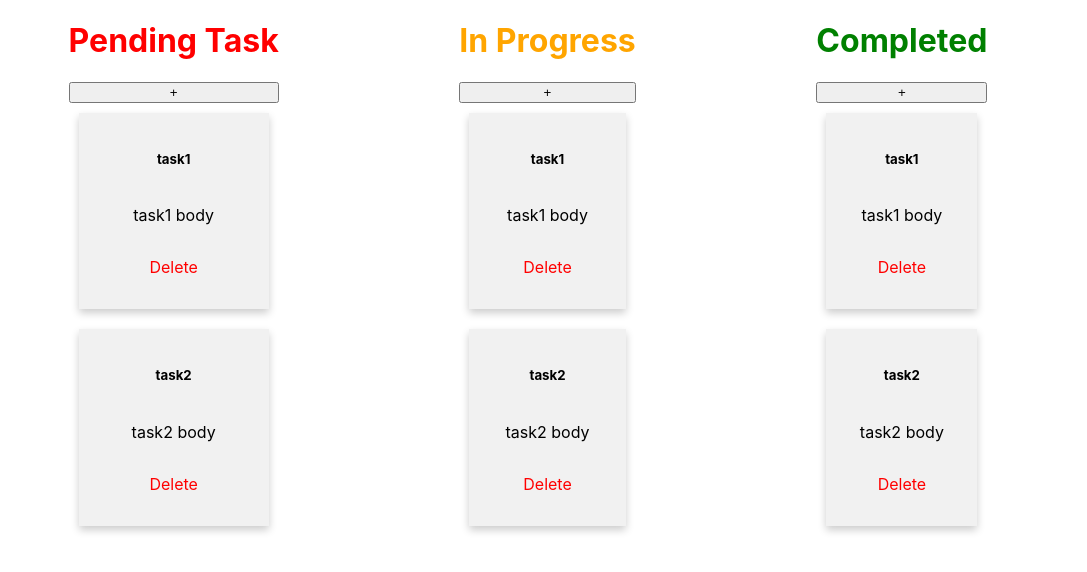
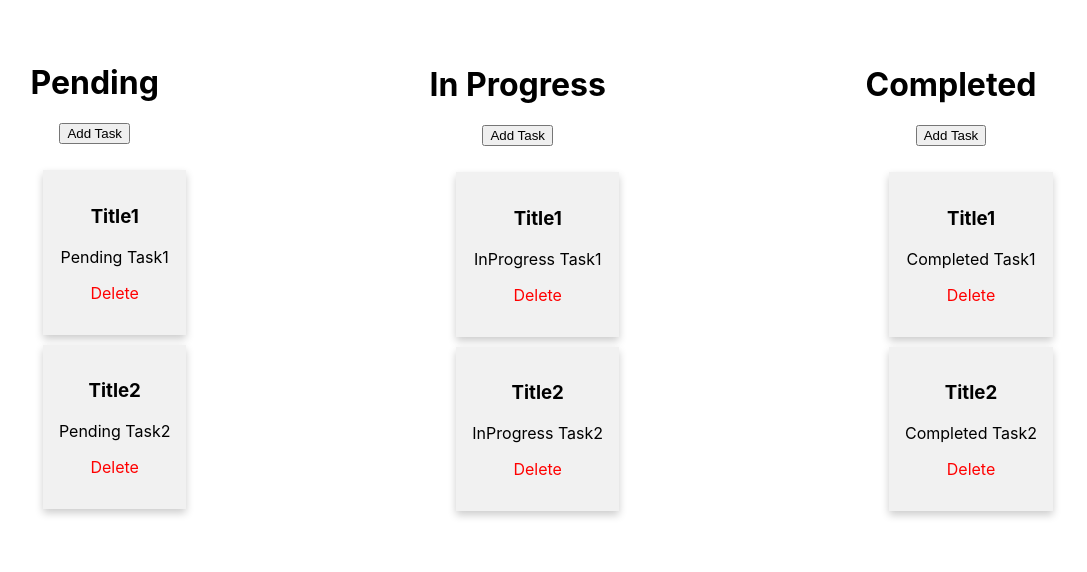
Before and after one commit to JaiKarvir/do-not-pay-test-repo, a React (Create React App) app: page / in a window 1280 px wide. Shown: the top 572 px of the page, without its empty margins (112-1199 px from the left). Built offline with nearby package versions, Linux system fonts and the light colour scheme.

Commit message:
add 3 tasks

```diff
--- a/src/App.css
+++ b/src/App.css
@@ -6,23 +6,10 @@
   height: 100%;
 }
 
-.pending-task{
+
+.task{
   display: flex;
   flex-direction: column;
   flex-wrap: wrap;
   flex: 1 0 auto;
 }
-
-.in-progress{
-  display: flex;
-  flex-direction: column;
-  flex-wrap: wrap;
-  flex: 1 0 auto;
-}
-
-.completed{
-  display: flex;
-  flex-direction: column;
-  flex-wrap: wrap;
-  flex: 1 0 auto;
-}
--- a/src/App.js
+++ b/src/App.js
@@ -1,15 +1,35 @@
 import './App.css';
 import React from "react";
+import List from './components/List'
 import PendingTask from "./components/PendingTask";
 import InProgress from "./components/InProgress";
 import Completed from "./components/Completed";
 
-function App() {
+class App extends React.Component {
   //kanban board
+ /* constructor(props){
+    super(props);
+    this.state = {
+      pendingtasks:[
+        {title: 'title', body: 'pending task1'},
+        {title: 'title', body: 'pending body'}
+      ],
+      inprogresstasks:[
+        {title: 'title', body: 'inprogress task1'},
+        {title: 'title', body: 'inprogress body'}
+      ],
+      completedtasks:[
+        {title: 'title', body: 'completed task1'},
+        {title: 'title', body: 'completed body'}
+      ]
+    }
+  }
+  render(){
   return (
     <div className="component-app">
       <div>
-        <PendingTask className="pending-task"/>
+        <PendingTask className="pending-task"
+                     pendingtasks={this.state.pendingtasks}/>
       </div>
       <div>
         <InProgress className="in-progress"/>
@@ -19,6 +39,114 @@ function App() {
       </div>
     </div>
   );
+  }*/
+  constructor(props){
+    super(props);
+    this.handleAddTask = this.handleAddTask.bind(this);
+    this.handleDeleteTask = this.handleDeleteTask.bind(this);
+    this.state ={
+      dragInfo: null,
+      lists: [
+      {
+         TaskName: 'Pending',
+         id: 0,
+         tasks:[
+           {title:'Title1', body: 'Pending Task1', id:0},
+           {title:'Title2', body: 'Pending Task2',id:1},
+         ]
+      },
+      {
+        TaskName: 'In Progress',
+        id: 1,
+        tasks:[
+          {title:'Title1', body: 'InProgress Task1', id:0},
+          {title:'Title2', body: 'InProgress Task2', id:1},
+        ]
+     },
+     {
+      TaskName: 'Completed',
+      id: 2,
+      tasks:[
+        {title:'Title1', body: 'Completed Task1', id:0},
+        {title:'Title2', body: 'Completed Task2', id:1},
+      ]
+    }
+    ]
+  }
+  }
+
+  onDragStart = (e, fromList) => {
+    const dragInfo = {
+      taskId: e.currentTarget.id,
+      fromList: fromList
+    }
+    this.setState({dragInfo: dragInfo});
+  }
+
+  onDragOver = (e) => {
+    e.preventDefault();
+  }
+
+  onDrop = (e, listNum) => {
+    const droppedTask = this.state.dragInfo;
+    const listsInfo = [...this.state.lists];
+    const cardsArray = listsInfo[droppedTask.fromList].tasks;
+
+    const taskCardIndex = cardsArray.findIndex(card => card.id ==  droppedTask.taskId );
+    const taskCard = cardsArray.find(card => card.id ==  droppedTask.taskId );
+    listsInfo[droppedTask.fromList].tasks.splice(taskCardIndex,1);
+    listsInfo[listNum].tasks.push({...taskCard});
+
+    this.setState({
+      lists: listsInfo
+    })
+
+  }
+
+  handleAddTask =(newTask) =>{
+    let listInfo = [...this.state.lists];
+    const taskCard = listInfo.find(card => card.TaskName ==  newTask.taskName);
+    const createNewTask = {
+       title: newTask.title,
+       body: newTask.body,
+       id: new Date().valueOf()
+    }
+    listInfo[taskCard.id].tasks.push({...createNewTask});
+    this.setState({
+      lists: listInfo
+    })
+  }
+
+  handleDeleteTask = (index,id) =>{
+    let listInfo = [...this.state.lists];
+    let tasklist = listInfo[index].tasks;
+    tasklist.splice(id,1);
+        this.setState({
+            tasks: tasklist
+          });
+  }
+
+  render(){
+    const lists = this.state.lists.map((list,index) =>{
+      return(
+        <div key={index} className="task">
+          <List list = {list}
+                onDragStart={(e, fromList) => this.onDragStart(e, `${list.id}`)}
+                onDragOver={(e) => this.onDragOver(e)}
+                onDrop={(e, listNum) => {this.onDrop(e, `${list.id}`)}}
+                addTask = {(newTask)=>this.handleAddTask(newTask)}
+                deleteTask = {(id)=>this.handleDeleteTask(index,id)}
+          />
+        </div>
+      )
+    }
+    )
+    return (
+      <div  className="component-app">
+        {lists}
+      </div>
+    );
+  }
 }
 
 export default App;
--- /dev/null
+++ b/src/components/AddTaskForm.js
@@ -0,0 +1,16 @@
+const AddTaskForm = (props) => {
+    return(
+    <div>
+        <form>
+           <div>
+             <input type="text"  value = {props.addTaskFormProp.title} onChange={(event)=>props.handleTitleChange(event)}/>
+           </div>
+           <div>
+             <input type="text" value = {props.addTaskFormProp.body} onChange={(event)=>props.handleBodyChange(event)}/>
+           </div>
+           <button>Add</button>
+        </form>
+    </div>)
+}
+
+export default AddTaskForm;
--- /dev/null
+++ b/src/components/List.css
@@ -0,0 +1,21 @@
+.new-task{
+    display: flex;
+    flex-direction: column;
+    flex-wrap: wrap;
+    flex: 1 0 auto;
+    align-items: center;
+    box-shadow: 0 4px 8px 0 rgba(0, 0, 0, 0.2); /* this adds the "card" effect */
+    padding: 16px;
+    text-align: center;
+    background-color: #f1f1f1;
+    margin: 10px;
+}
+
+.action-box{
+    display: flex;
+    flex-direction: column;
+    flex-wrap: wrap;
+    flex: 1 0 auto;
+    align-items: center;
+    margin-top: 10%;
+  }
--- /dev/null
+++ b/src/components/List.js
@@ -0,0 +1,75 @@
+import React from 'react';
+import TaskName from './TaskName';
+import './List.css';
+import NewForm from './NewForm'
+
+class List extends React.Component{
+    constructor(props){
+        super(props);
+        this.state = {
+            addTaskForm: false,
+            addTaskFormProp:{
+                title: 'Title',
+                body: 'body',
+                taskName:'Pending'
+            }
+        }
+        this.handleAddTaskForm = this.handleAddTaskForm.bind(this);
+        this.handleTitleChange = this.handleTitleChange.bind(this);
+        this.handleBodyChange = this.handleBodyChange.bind(this);
+        this.handleAddTask = this.handleAddTask.bind(this);
+    }
+
+    handleAddTaskForm =()=>{
+        this.setState({addTaskForm: !this.state.addTaskForm});
+    }
+    handleTitleChange =(event)=>{
+        this.setState({addTaskFormProp:{title: event.target.value, body: this.state.addTaskFormProp.body}})
+    }
+    handleBodyChange =(event)=>{
+        this.setState({addTaskFormProp:{title: this.state.addTaskFormProp.title,body: event.target.value}})
+    }
+
+    handleAddTask =(event)=>{
+        event.preventDefault();
+        const newTask = {
+            title: this.state.addTaskFormProp.title,
+            body: this.state.addTaskFormProp.body,
+            taskName: this.props.list.TaskName
+        }
+        this.props.addTask(newTask);
+        this.setState({addTaskForm: !this.state.addTaskForm});
+
+    }
+    render(){
+       const tasks =  this.props.list.tasks.map((task,index)=>{
+            return(<li key={index} className="new-task">
+                <TaskName task = {task} onDragStart={this.props.onDragStart} deleteTask={(id)=>this.props.deleteTask(id)}/>
+            </li>)
+        }
+        )
+
+        let showForm = false;
+        if(this.state.addTaskForm){
+            showForm = <NewForm
+                        addTaskFormProp={this.state.addTaskFormProp}
+                        handleTitleChange={this.handleTitleChange}
+                        handleBodyChange={this.handleBodyChange}
+                        handleAddTask = {(event)=>this.handleAddTask(event)}
+                        />
+        }
+
+        return(
+            <div className="action-box">
+                <h1>{this.props.list.TaskName}</h1>
+                <button onClick={this.handleAddTaskForm}>Add Task</button>
+                {showForm}
+                <ul onDragOver={this.props.onDragOver} onDrop={this.props.onDrop}>
+                {tasks}
+                </ul>
+            </div>
+        );
+    }
+}
+
+export default List;
--- /dev/null
+++ b/src/components/NewForm.js
@@ -0,0 +1,23 @@
+import React from 'react';
+
+class NewForm extends React.Component{
+   /* constructor(props){
+        super(props);
+
+    }*/
+    render(){
+        return(
+        <form>
+            <div>
+             <input type="text"  value = {this.props.addTaskFormProp.title} onChange={(event)=>this.props.handleTitleChange(event)}/>
+           </div>
+           <div>
+             <input type="text" value = {this.props.addTaskFormProp.body} onChange={(event)=>this.props.handleBodyChange(event)}/>
+           </div>
+           <button onClick={this.props.handleAddTask}>Add</button>
+        </form>
+        )
+    }
+}
+
+export default NewForm;
--- a/src/components/PendingTask.js
+++ b/src/components/PendingTask.js
@@ -1,8 +1,9 @@
 import React from "react";
 import  NewTask from "./NewTask";
+import AddTaskForm from "./AddTaskForm";
 import './Actions.css';
 
-class PendingTask extends React.Component{
+/*class PendingTask extends React.Component{
     constructor(props){
         super(props);
         this.state = {
@@ -63,7 +64,7 @@ class PendingTask extends React.Component{
         }
         return(
             <div className="action-box">
-            <h1 style={{color: "red"}}>Pending Task</h1>
+            <h1 'style={{color: "red"}}'>Pending Task</h1>
             <button onClick={this.handlePendingTask}>+</button>
             {addTaskBox}
             {this.state.tasks.map((task,i) =>
@@ -72,6 +73,50 @@ class PendingTask extends React.Component{
             </div>
         )
     }
+
+
+}*/
+
+class PendingTask extends React.Component{
+
+    constructor(props){
+        super(props);
+        this.state = {
+            addTask: false,
+            addTaskFormProp:{
+                title: 'Title',
+                body: 'Body'
+            }
+        }
+        this.handleAddTask = this.handleAddTask.bind(this);
+        this.handleDeleteTask = this.handleDeleteTask.bind(this);
+    }
+
+    handleDeleteTask = (i) =>{
+
+    }
+
+    handleAddTask = () => {
+        this.setState({addTask: !this.state.addTask})
+    }
+
+
+    render(){
+        let addTaskForm  = null;
+        if(this.state.addTask){
+            addTaskForm = <AddTaskForm addTaskFormProp = {this.state.addTaskFormProp}/>
+        }
+        return(
+            <div className="action-box">
+                <h1>Pending Task</h1>
+                <button onClick = {this.handleAddTask}>+</button>
+                {addTaskForm}
+                {this.props.pendingtasks.map((task,i) =>
+                    <NewTask task = {task} key={i} deleteTask = {() => this.handleDeleteTask(i)}/>
+                )}
+            </div>
+        )
+    }
 }
 
 export default PendingTask;
--- /dev/null
+++ b/src/components/TaskName.js
@@ -0,0 +1,15 @@
+import React from 'react';
+
+class TaskName extends React.Component{
+    render(){
+        return(
+            <div draggable="true" id={[this.props.task.id]} onDragStart={this.props.onDragStart}>
+                <h3>{this.props.task.title}</h3>
+                <p>{this.props.task.body}</p>
+                <p style={{color: "red", cursor:"pointer"}} onClick={()=>this.props.deleteTask(this.props.task.id)}> Delete </p>
+            </div>
+        );
+    }
+}
+
+export default TaskName;
```
Also changed, not shown: 1 other file (tests, documents, lock files or other folders).
